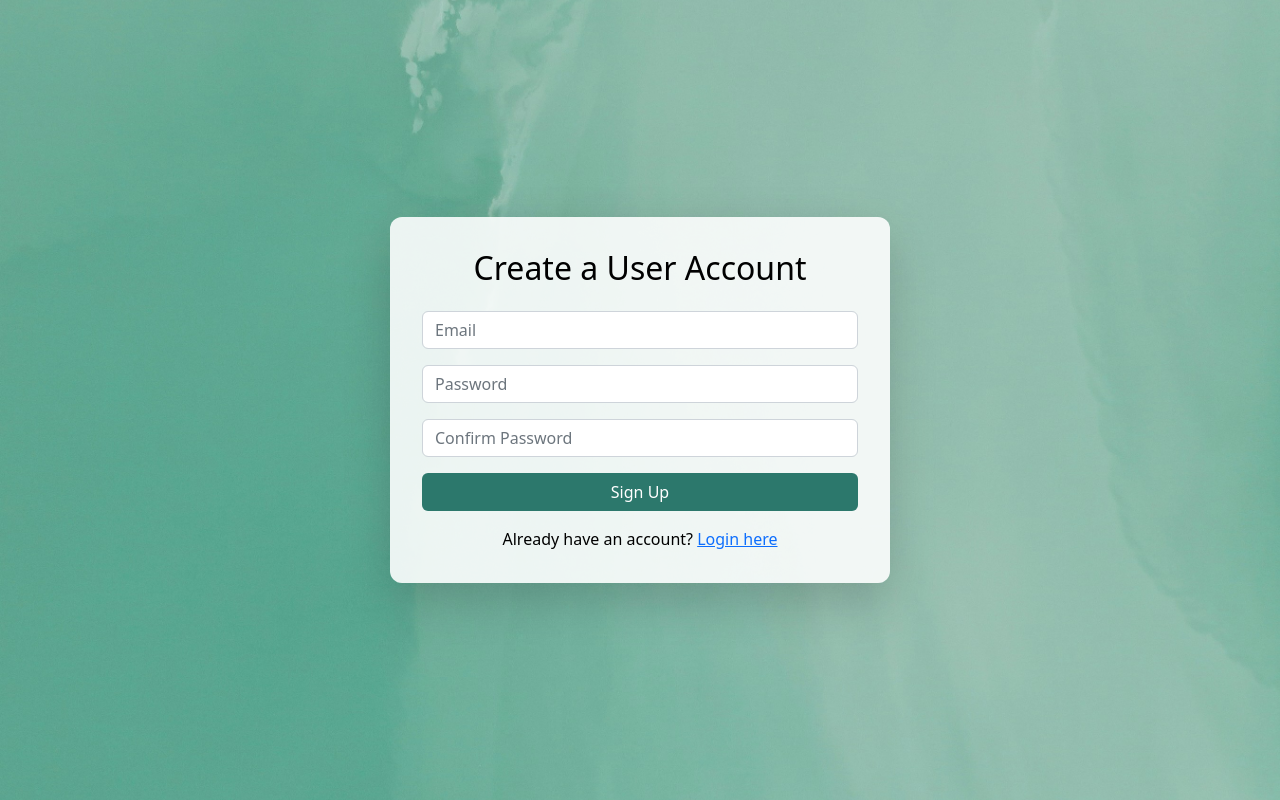
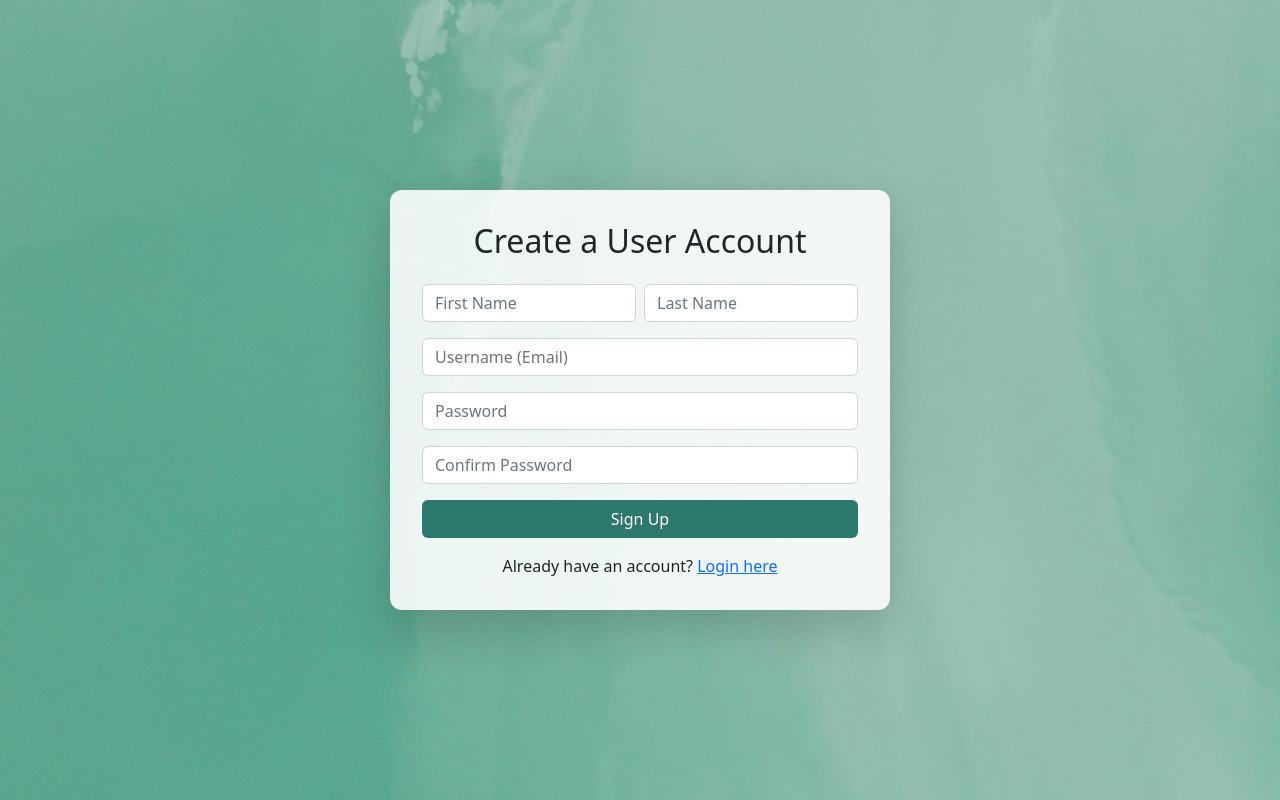
Before and after one commit to Arshiya2005/smartParking, a React (Vite) app in the folder frontend/: page /signup in a window 1280 px wide. Built offline with nearby package versions, Linux system fonts and the light colour scheme.

Commit message:
modified login and signup files once again

```diff
--- a/frontend/src/pages/LoginUser.jsx
+++ b/frontend/src/pages/LoginUser.jsx
@@ -7,7 +7,7 @@ const LoginUser = () => {
   const navigate = useNavigate();
   const location = useLocation();
   const queryParams = new URLSearchParams(location.search);
-  const role = queryParams.get("type") || "customer"; // "customer" or "owner"
+  const type = queryParams.get("type") || "customer";
 
   const handleChange = (e) => {
     setForm({ ...form, [e.target.name]: e.target.value });
@@ -20,20 +20,16 @@ const LoginUser = () => {
       const res = await fetch("http://localhost:5000/api/login", {
         method: "POST",
         headers: { "Content-Type": "application/json" },
-        body: JSON.stringify({
-          username: form.username,
-          password: form.password,
-          type: role,
-        }),
+        body: JSON.stringify({ ...form, type }),
       });
 
       const data = await res.json();
       if (res.ok) {
-        localStorage.setItem("token", data.token);
+        localStorage.setItem("token", data.token || "");
         alert("Login successful!");
         navigate("/dashboard");
       } else {
-        alert(data.msg || "Login failed.");
+        alert(data.error || "Login failed.");
       }
     } catch (error) {
       console.error("Login error:", error);
@@ -42,7 +38,7 @@ const LoginUser = () => {
   };
 
   const handleGoogleLogin = () => {
-    alert("Google login clicked (functionality to be added).");
+    window.location.href = `http://localhost:5000/auth/google?type=${type}`;
   };
 
   return (
@@ -51,7 +47,6 @@ const LoginUser = () => {
         backgroundImage: `url(${BackgroundImg})`,
         backgroundSize: "cover",
         backgroundPosition: "center",
-        backgroundRepeat: "no-repeat",
         minHeight: "100vh",
         display: "flex",
         justifyContent: "center",
@@ -63,20 +58,19 @@ const LoginUser = () => {
         className="container shadow-lg"
         style={{
           maxWidth: "500px",
-          width: "100%",
-          backgroundColor: "rgba(255, 255, 255, 0.88)",
+          backgroundColor: "rgba(255,255,255,0.88)",
           padding: "2rem",
           borderRadius: "12px",
-          color: "#000",
         }}
       >
-        <h2 className="text-center mb-4">Login as {role === "owner" ? "Owner" : "User"}</h2>
-
+        <h2 className="text-center mb-4">
+          Login as {type === "owner" ? "Owner" : "User"}
+        </h2>
         <form onSubmit={handleSubmit}>
           <input
-            type="email"
+            type="text"
             name="username"
-            placeholder="Email"
+            placeholder="Username (Email)"
             className="form-control mb-3"
             value={form.username}
             onChange={handleChange}
@@ -101,7 +95,7 @@ const LoginUser = () => {
 
           <div className="text-center mb-3">
             Not registered?{" "}
-            <Link to={`/signup?type=${role}`}>Sign up now!</Link>
+            <Link to={`/signup?type=${type}`}>Sign up now!</Link>
           </div>
         </form>
 
--- a/frontend/src/pages/SignUpUser.jsx
+++ b/frontend/src/pages/SignUpUser.jsx
@@ -4,6 +4,8 @@ import BackgroundImg from "../assets/green_back.jpg";
 
 const SignUpUser = () => {
   const [form, setForm] = useState({
+    firstName: "",
+    lastName: "",
     username: "",
     password: "",
     confirmPassword: "",
@@ -12,7 +14,7 @@ const SignUpUser = () => {
   const navigate = useNavigate();
   const location = useLocation();
   const queryParams = new URLSearchParams(location.search);
-  const role = queryParams.get("type") || "customer";
+  const type = queryParams.get("type") || "customer";
 
   const handleChange = (e) =>
     setForm({ ...form, [e.target.name]: e.target.value });
@@ -28,18 +30,20 @@ const SignUpUser = () => {
         method: "POST",
         headers: { "Content-Type": "application/json" },
         body: JSON.stringify({
+          firstName: form.firstName,
+          lastName: form.lastName,
           username: form.username,
           password: form.password,
-          type: role,
+          type: type,
         }),
       });
 
       const data = await res.json();
       if (res.ok) {
         alert("Signup successful!");
-        navigate(`/login?type=${role}`);
+        navigate(`/login?type=${type}`);
       } else {
-        alert(data.msg || "Signup failed.");
+        alert(data.error || "Signup failed.");
       }
     } catch (error) {
       console.error("Signup error:", error);
@@ -53,7 +57,6 @@ const SignUpUser = () => {
         backgroundImage: `url(${BackgroundImg})`,
         backgroundSize: "cover",
         backgroundPosition: "center",
-        backgroundRepeat: "no-repeat",
         minHeight: "100vh",
         display: "flex",
         justifyContent: "center",
@@ -65,23 +68,42 @@ const SignUpUser = () => {
         className="container shadow-lg"
         style={{
           maxWidth: "500px",
-          width: "100%",
-          backgroundColor: "rgba(255, 255, 255, 0.88)",
+          backgroundColor: "rgba(255,255,255,0.88)",
           padding: "2rem",
           borderRadius: "12px",
-          color: "#000",
         }}
       >
         <h2 className="text-center mb-4">
-          Create a {role === "owner" ? "Owner" : "User"} Account
+          Create a {type === "owner" ? "Owner" : "User"} Account
         </h2>
-
         <form onSubmit={handleSubmit}>
+          <div className="row g-2 mb-3">
+            <div className="col">
+              <input
+                type="text"
+                name="firstName"
+                className="form-control"
+                placeholder="First Name"
+                required
+                onChange={handleChange}
+              />
+            </div>
+            <div className="col">
+              <input
+                type="text"
+                name="lastName"
+                className="form-control"
+                placeholder="Last Name"
+                required
+                onChange={handleChange}
+              />
+            </div>
+          </div>
           <input
-            type="email"
+            type="text"
             name="username"
             className="form-control mb-3"
-            placeholder="Email"
+            placeholder="Username (Email)"
             required
             onChange={handleChange}
           />
@@ -101,7 +123,6 @@ const SignUpUser = () => {
             required
             onChange={handleChange}
           />
-
           <button
             className="btn w-100"
             style={{ backgroundColor: "var(--primary-color)", color: "#fff" }}
@@ -109,10 +130,9 @@ const SignUpUser = () => {
           >
             Sign Up
           </button>
-
           <div className="text-center mt-3">
             Already have an account?{" "}
-            <Link to={`/login?type=${role}`}>Login here</Link>
+            <Link to={`/login?type=${type}`}>Login here</Link>
           </div>
         </form>
       </div>
```
